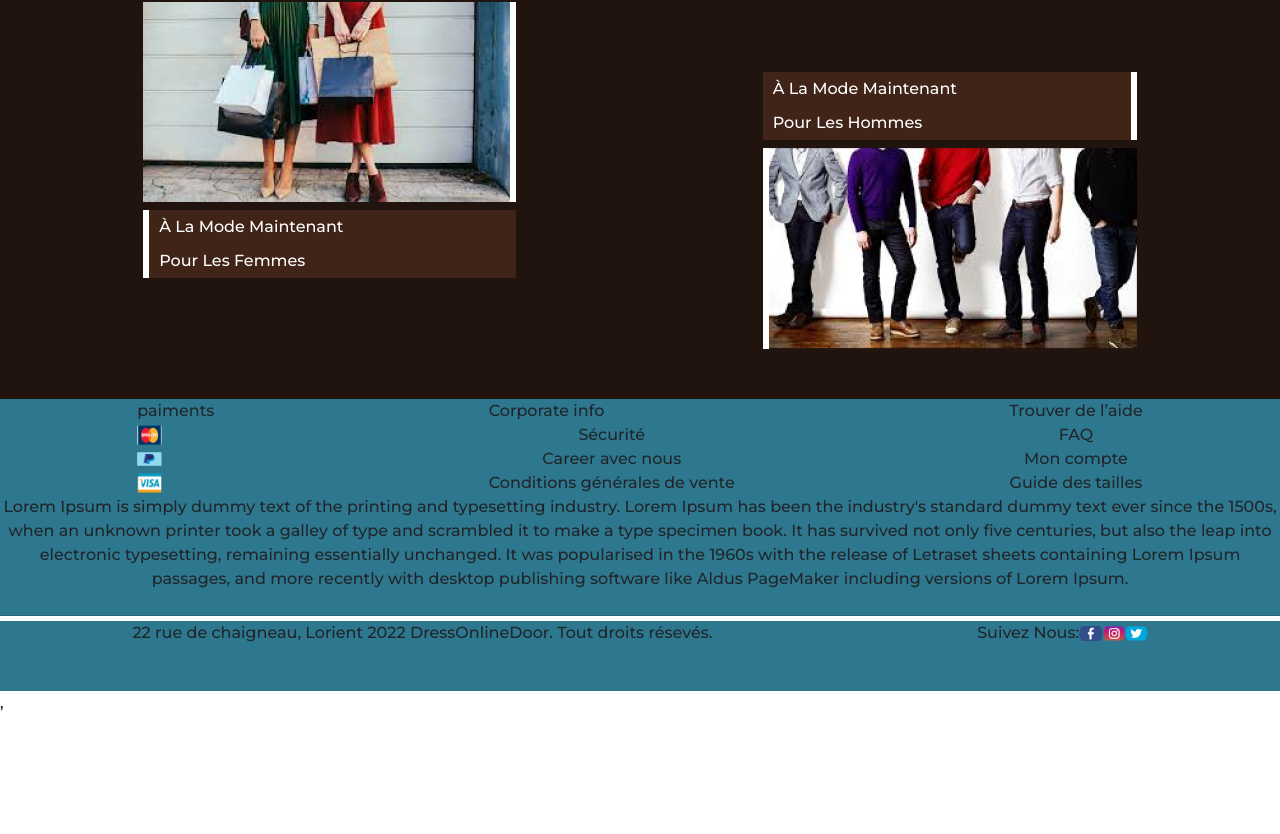
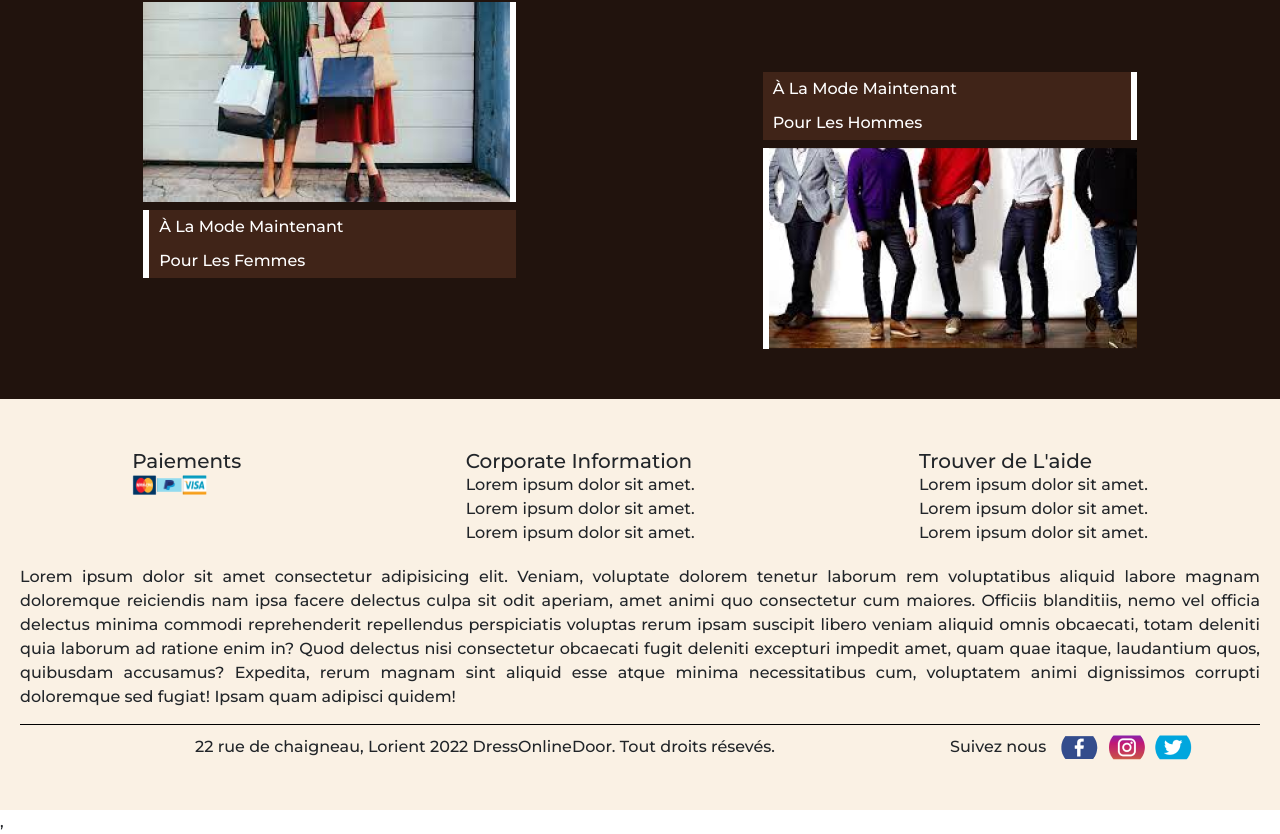
Before and after one commit to lina-22/ReactJs_C-C, a React (Create React App) app: page / in a window 1280 px wide. Shown: the part 956-1790 px from the top of the page. Built offline with nearby package versions, Linux system fonts and the light colour scheme; no server answers.

Commit message:
updated css

```diff
--- a/src/CSS_Components/Footer.css
+++ b/src/CSS_Components/Footer.css
@@ -1,69 +1,39 @@
-
-.footer{
-    background-color: #2D788F;
+footer {
+    background-color: rgb(250, 241, 228);
+    padding: 50px 20px !important;
 }
-
-.top_footer{
-    display: flex;
-    justify-content: space-around;
-    padding-top: 20px;
-}
-.payment_methods{
-    width: 50%;
-    padding-top: 10px;
-    padding-left: 17px;
-}
-
-.methods{
-    width: 25px;
-    height: 20px;
-}
-
-.middle_footer{
-    text-align: center;
-    padding: 20px 20px;
-    border-bottom: 5px solid white;
-}
-.Corporate{
-    padding-left: 70px;
-}
-.sécurité{
-    padding-top: 10px;
-    text-align: center;
-    padding: 20px 20px;
-}
-.aide{
-    padding-left: 20px;
-}
-.faq{
-    padding-top: 10px;
-    text-align: center;
-    padding: 20px 20px;
-}
-
-.bottom_footer{
-    height: 70px;
-    padding-left: 70px;
-    padding-top: 15px;
+section.btm_top {
     display: flex;
     justify-content: space-around;
 }
-
-.social_media{
-    height: 200px;
+section.top section:nth-child(1) span{
     display: flex;
-    justify-content: space-around;
-    padding-left: 20px;
-
-    /* justify-content: space-between;
-    text-align: right;
-    padding: 20px;
-    margin-right: 50px;
-    height: 70px; */
+    flex-direction: column;
 }
-
-.media_images{
-    height: 15px;
-    padding-left: 10px;
-
+section.top section:nth-child(1) span img{
+    height: 70px;
+    width: 70px;
 }
+section.bottom {
+    text-align: justify;
+    padding-top: 20px !important;
+}
+section.bottom p.about_short{
+    border-bottom: 1px solid black;
+    padding-bottom: 15px !important;
+}
+section.contact_info {
+    padding-top: 10px !important;
+    display: grid;
+    grid-template-columns: 3fr 1fr;
+}
+section.contact_info address{
+    text-align: center;
+}
+section.social {
+    display: flex;
+    gap: 10px;
+}
+section.social span img{
+    margin: 0 5px !important;
+}
--- a/src/CSS_Components/Navbar.css
+++ b/src/CSS_Components/Navbar.css
@@ -91,7 +91,7 @@ input.nav-toggler:checked ~ nav ul li {
     transform: scale(1, 1);
     transition: 250ms ease-in-out;
 }
- label {
+nav label {
      position: absolute;
      /* top: 0px !important; */
      /* top: -48px;
@@ -105,7 +105,7 @@ input.nav-toggler:checked ~ nav ul li {
     width: 20px; */
     margin: 0;
 }
-label span {
+nav label span {
     top: 10px;
     right: 2px;
     position: absolute;
@@ -115,20 +115,20 @@ label span {
     background: rgb(17, 17, 16);
     margin-top: 5px;
 }
-label span, label span::before, label span::after {
+nav label span,  nav label span::before, nav label span::after {
     /* position: relative; */
     height: 3px;
     width: 25px;
     z-index: 2;
     background: rgb(17, 17, 16);
 }
-label span::before {
+nav label span::before {
     content: '';
     position: absolute;
     top: 7px;
     right: 0;
 }
-label span::after {
+nav label span::after {
     content: '';
     position: absolute;
     bottom: 7px;
@@ -147,7 +147,7 @@ label span::after {
         transform: scale(1, 1);
         text-align: center;
     }
-    input, label {
+    nav input, nav label {
         display: none !important;
     }
 }
--- /dev/null
+++ b/src/CSS_Components/UserLayout.css
@@ -0,0 +1,8 @@
+*{
+    box-sizing: border-box;
+    padding: 0 !important;
+    margin: 0 !important;
+}
+.main {
+    overflow: hidden !important;
+}
--- a/src/Components/Footer.jsx
+++ b/src/Components/Footer.jsx
@@ -9,62 +9,46 @@ import "../CSS_Components/Footer.css"
 
 function Footer() {
     return (
-        <div className="footer">
+        <div className="footer_container">
         <footer>
-          <section className="top_footer">
-            <section className="foot-left">
-              <p>paiments</p>
-              <section className="payment_methods">
-                <img className="methods" src={masterImg} alt="" />
+          <section className="btm_top">
+            <section>
+              <h5>Paiements</h5>
+              <span>
+              <img className="methods" src={masterImg} alt="" />
                 <img className="methods" src={paypalImg} alt="" />
                 <img className="methods" src={visaImg} alt="" />
-              </section>
+              </span>
             </section>
-            <section className="foot-left">
-              <p className="Corporate">Corporate info </p>
-              <p className="sécurité">
-                Sécurité <br /> Career avec nous <br /> Conditions générales de
-                vente{" "}
-              </p>
+            <section>
+              <h5>Corporate Information</h5>
+              <span>
+                <p>Lorem ipsum dolor sit amet.</p>
+                <p>Lorem ipsum dolor sit amet.</p>
+                <p>Lorem ipsum dolor sit amet.</p>
+              </span>
             </section>
-            <section className="foot-left">
-              <p className="aide">Trouver de l’aide </p>
-              <p className="faq">
-                {" "}
-                FAQ <br /> Mon compte <br /> Guide des tailles
-              </p>
+            <section>
+              <h5>Trouver de L'aide</h5>
+              <span>
+                <p>Lorem ipsum dolor sit amet.</p>
+                <p>Lorem ipsum dolor sit amet.</p>
+                <p>Lorem ipsum dolor sit amet.</p>
+              </span>
             </section>
           </section>
-
-          <section className="middle_footer">
-            <p>
-              Lorem Ipsum is simply dummy text of the printing and typesetting
-              industry. Lorem Ipsum has been the industry's standard dummy text
-              ever since the 1500s, when an unknown printer took a galley of type
-              and scrambled it to make a type specimen book. It has survived not
-              only five centuries, but also the leap into electronic typesetting,
-              remaining essentially unchanged. It was popularised in the 1960s
-              with the release of Letraset sheets containing Lorem Ipsum passages,
-              and more recently with desktop publishing software like Aldus
-              PageMaker including versions of Lorem Ipsum.
-            </p>
-            <br />
-            <hr />
-          </section>
-
-          <section className="bottom_footer">
-            <p>
-              22 rue de chaigneau, Lorient 2022 DressOnlineDoor. Tout droits
-              résevés.
-            </p>
-
-            <section className="social_media">
-              <p>Suivez Nous:</p> <hr />
-              <div className="media_images">
+          <section className="bottom">
+            <p className='about_short'>Lorem ipsum dolor sit amet consectetur adipisicing elit. Veniam, voluptate dolorem tenetur laborum rem voluptatibus aliquid labore magnam doloremque reiciendis nam ipsa facere delectus culpa sit odit aperiam, amet animi quo consectetur cum maiores. Officiis blanditiis, nemo vel officia delectus minima commodi reprehenderit repellendus perspiciatis voluptas rerum ipsam suscipit libero veniam aliquid omnis obcaecati, totam deleniti quia laborum ad ratione enim in? Quod delectus nisi consectetur obcaecati fugit deleniti excepturi impedit amet, quam quae itaque, laudantium quos, quibusdam accusamus? Expedita, rerum magnam sint aliquid esse atque minima necessitatibus cum, voluptatem animi dignissimos corrupti doloremque sed fugiat! Ipsam quam adipisci quidem!</p>
+            <section className="contact_info">
+              <address>22 rue de chaigneau, Lorient 2022 DressOnlineDoor. Tout droits résevés.</address>
+              <section className="social">
+                <p>Suivez nous</p>
+                <span>
                 <img className="media_images" src={img20} alt="" />
                 <img className="media_images" src={img21} alt="" />
                 <img className="media_images" src={img22} alt="" />
-              </div>
+                </span>
+              </section>
             </section>
           </section>
         </footer>
--- a/src/Components/UserLayout.jsx
+++ b/src/Components/UserLayout.jsx
@@ -1,6 +1,7 @@
 import { Outlet } from "react-router-dom";
 import Footer from "./Footer";
 import Navbar from "./Navbar";
+import "../CSS_Components/UserLayout.css";
 
 function UserLayout() {
   return (
--- a/src/Pages/Auth/Login.css
+++ b/src/Pages/Auth/Login.css
@@ -4,29 +4,25 @@
   box-sizing: border-box !important;
 }
 
-.my-container{
-  max-width: 300px !important;
-  max-width: 100vw !important;
-  max-width: 1280px !important;
+.Loginmy-container{
   max-height: 80vh;
   margin: 100px auto;
-  /* background-color: rgb(81, 38, 38);  */
   padding: 10px;
   border-radius: 10px;
   box-shadow: 2px 2px 10px rgba(0, 0, 0, 0.329);
 }
 
-.input-group{
-  margin: 15px auto;
+.Logininput-group{
+  margin: 15px auto!important;
 }
 
-.input-group label{
+.Logininput-group label{
   display: inline-block;
-  /* margin-top: 10px; */
-  margin-bottom: 15px;
+  justify-content: center;
+  /* margin-bottom: 100px !important; */
 }
 
-.input-group input{
+.Logininput-group input{
   display: inline-block;
   width: 100%;
   padding: 8px;
@@ -35,17 +31,20 @@
 
 }
 
-.btn{
+.Loginbtn{
   cursor: pointer;
   background-color: #064906;
   color: #fff;
   transition: .2s;
 }
 
-.btn:hover{
+.Loginbtn:hover{
   opacity: .7;
 }
 
 /* @media screen and (min-width:960px) and (max-width:1200px)*/
 /* @media screen and (min-width:768px) and (max-width:959px)*/
 /* @media screen and (min-width:320px) and (max-width:767px) */
+/* max-width: 300px !important; */
+/* max-width: 1280px !important; */
+/* max-width: 100vw !important; */
--- a/src/Pages/Auth/Login.jsx
+++ b/src/Pages/Auth/Login.jsx
@@ -4,7 +4,7 @@ import { useNavigate } from "react-router-dom";
 import { LOG_IN } from "../../actionTypes";
 import { AuthContext } from "../../contexts";
 import { BACKEND_URL } from "../../utils";
-import "./Login.css";
+import style from "./Login.css";
 
 function Login() {
   const {auth,authDispatch} = useContext(AuthContext);
@@ -57,9 +57,9 @@ function Login() {
   };
 
   return (
-    <div className="my-container">
+    <div className="Loginmy-container">
       <form onSubmit={onSubmitHandler}>
-        <div className="input-group">
+        <div className="Logininput-group">
           <label htmlFor="email">Email</label>
           <input
             type="email"
@@ -70,7 +70,7 @@ function Login() {
             disabled={state.isLoading}
           />
         </div>
-        <div className="input-group">
+        <div className="Logininput-group">
           <label htmlFor="password">Password</label>
           <input
             type="password"
@@ -81,10 +81,10 @@ function Login() {
             disabled={state.isLoading}
           />
         </div>
-        <div className="input-group">
+        <div className="Logininput-group">
           <input
             type="submit"
-            className="btn"
+            className="Loginbtn"
             value={state.isLoading ? "Loading..." : "LOGIN"}
             disabled={state.isLoading}
           />
```
